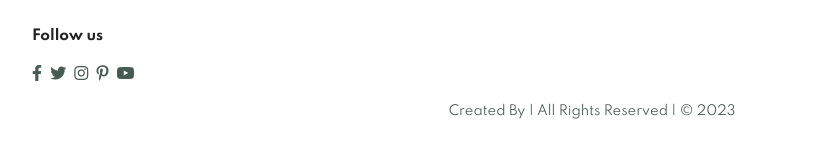
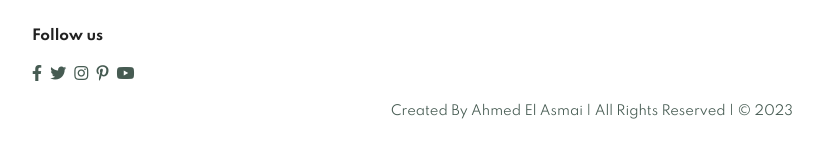
Before and after one commit to ahmedelasmai/ecommerce, a Django app: page /products/ in a window 1280 px wide. Shown: the part 1012-1179 px from the top of the page, without its empty margins (48-871 px from the left). Run offline with Django 5.2, Linux system fonts and the light colour scheme; data that the repository does not hold is empty; some libraries are stand-ins or nearby versions.

Commit message:
minor adjustment

```diff
--- a/cart/templates/cart/index.html
+++ b/cart/templates/cart/index.html
@@ -119,7 +119,7 @@
         <div class="col install">
         </div>
         <div class="copyright">
-            <p>Created By  | All Rights Reserved | &#169; 2024</p>
+            <p>Created By Ahmed El Asmai | All Rights Reserved | &#169; 2024</p>
         </div>
     </footer>
 
--- a/products/templates/products/product.html
+++ b/products/templates/products/product.html
@@ -110,7 +110,7 @@
         <div class="col install">
         </div>
         <div class="copyright">
-            <p>Created By  | All Rights Reserved | &#169; 2023</p>
+            <p>Created By Ahmed El Asmai | All Rights Reserved | &#169; 2023</p>
         </div>
     </footer>
 
--- a/products/templates/products/products.html
+++ b/products/templates/products/products.html
@@ -122,7 +122,7 @@
         <div class="col install">
         </div>
         <div class="copyright">
-            <p>Created By  | All Rights Reserved | &#169; 2023</p>
+            <p>Created By Ahmed El Asmai | All Rights Reserved | &#169; 2023</p>
         </div>
     </footer>
 
```
